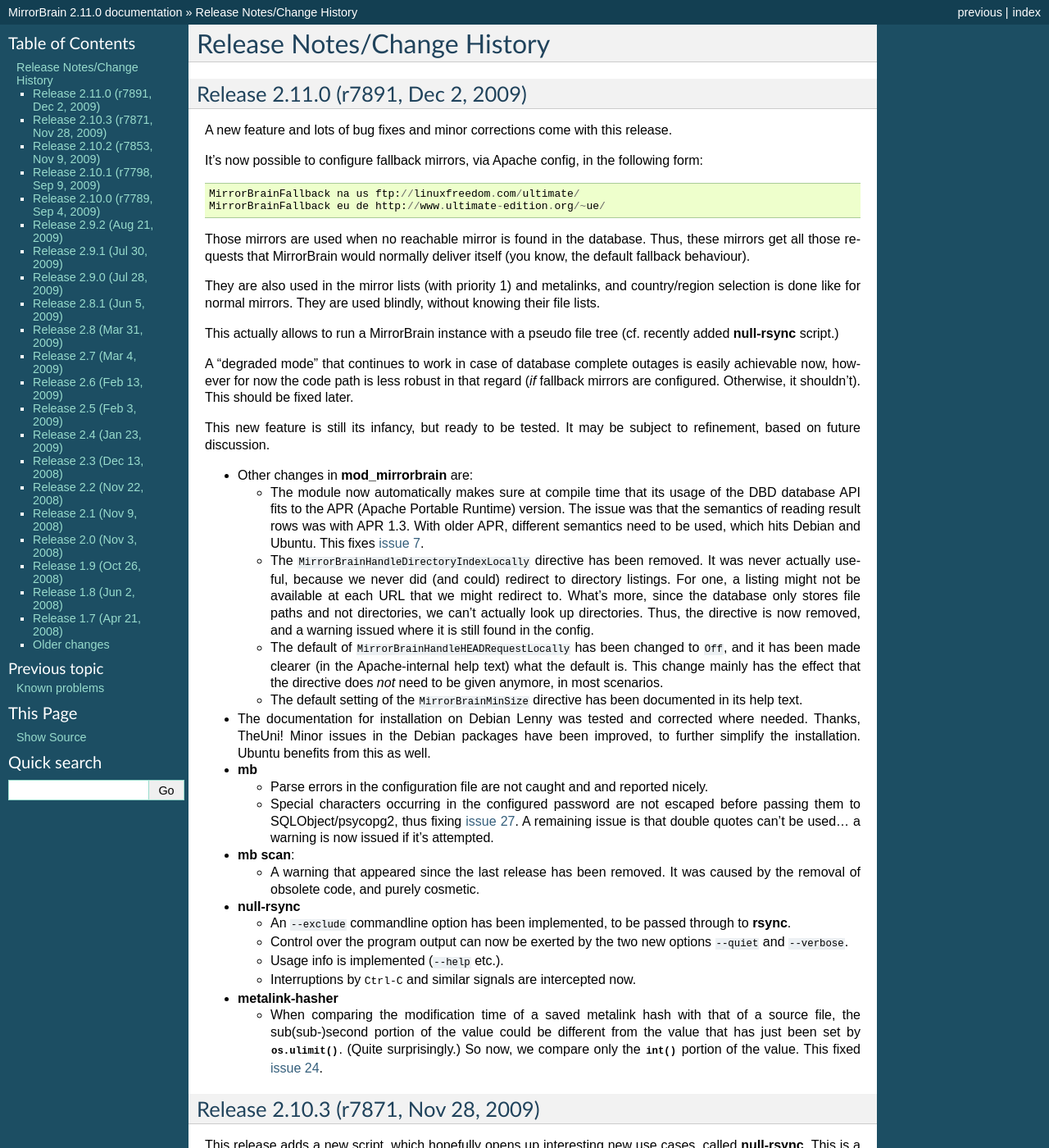
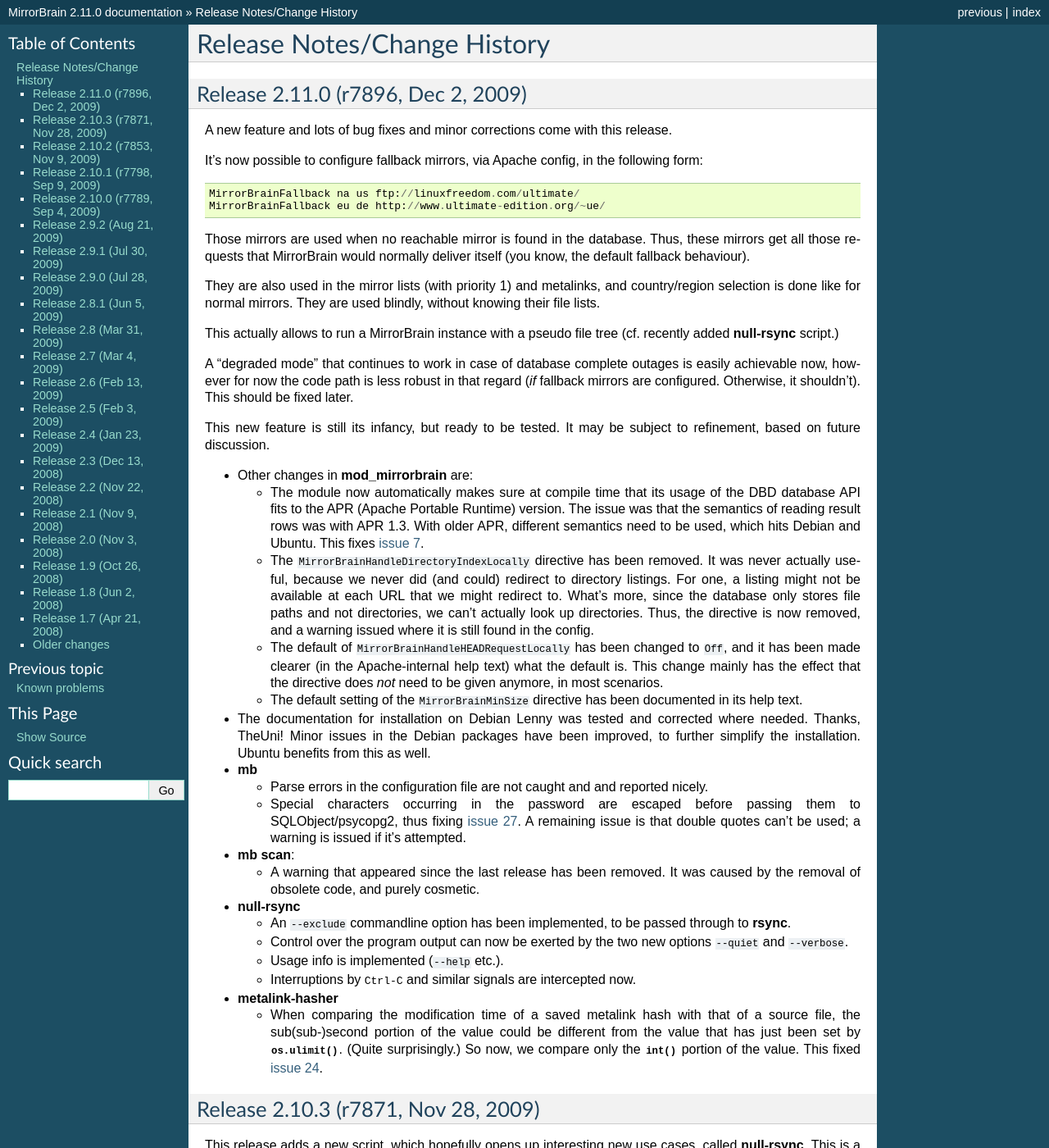
Before and after one commit to hayalci/mirrorbrain, a Sphinx documentation site: the page built from docs/changes.rst, in a window 1280 px wide and 1400 px high. Shown: the whole window at 82% size. Built offline with Sphinx 7.4.7, drawn with Linux system fonts in a browser that asks for light colours.

Commit message:
docs/changes: improve wording
git-svn-id: http://svn.mirrorbrain.org/svn/mirrorbrain/trunk@7896 2d291e14-ff0c-0410-a3fa-d5caa9871f55

```diff
--- a/docs/changes.rst
+++ b/docs/changes.rst
@@ -3,7 +3,7 @@
 Release Notes/Change History
 ============================
 
-Release 2.11.0 (r7891, Dec 2, 2009)
+Release 2.11.0 (r7896, Dec 2, 2009)
 ------------------------------------
 
 A new feature and lots of bug fixes and minor corrections come with this
@@ -66,10 +66,9 @@
 
   - Parse errors in the configuration file are not caught and and reported
     nicely.
-  - Special characters occurring in the configured password are not escaped
-    before passing them to SQLObject/psycopg2, thus fixing `issue
-    27`_. A remaining issue is that double quotes can't be used... a warning is
-    now issued if it's attempted.
+  - Special characters occurring in the password are escaped before passing
+    them to SQLObject/psycopg2, thus fixing `issue 27`_. A remaining issue is
+    that double quotes can't be used; a warning is issued if it's attempted.
 
 * :program:`mb scan`:
 
```
